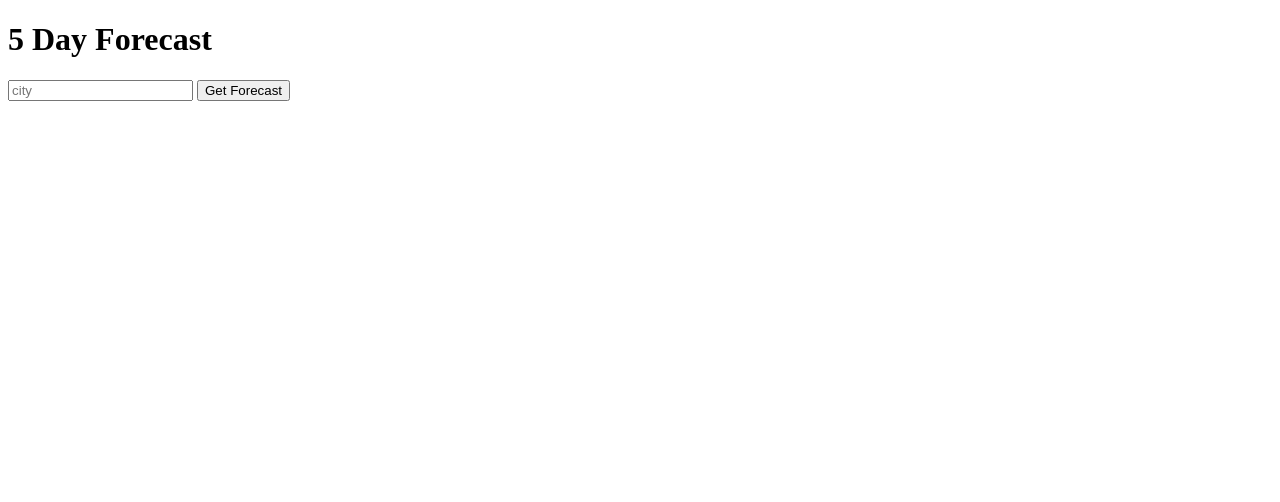
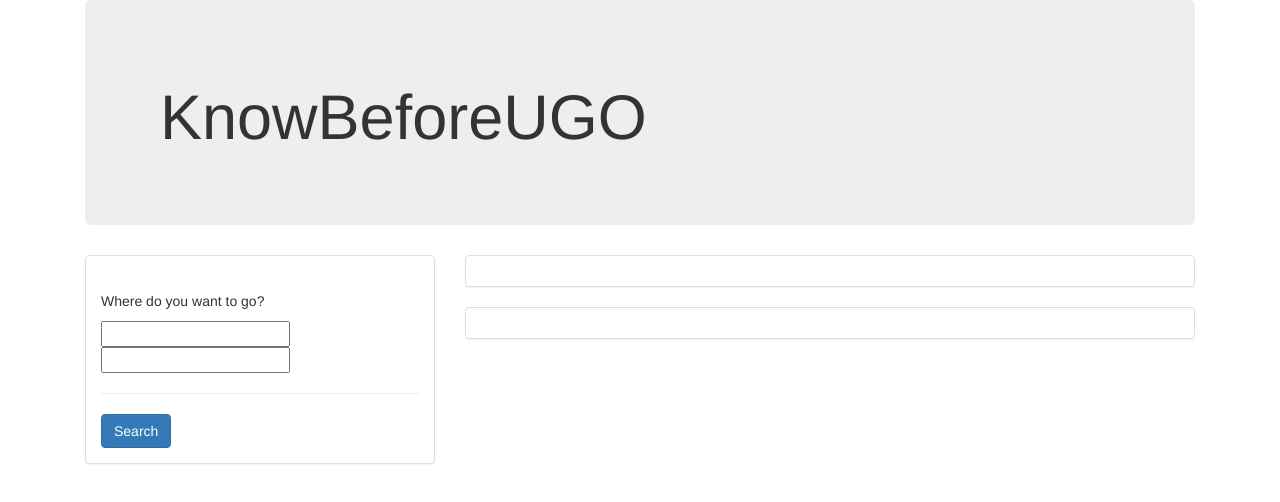
Before and after one commit to emmapankey/KnowBeforeUGO, a plain HTML site: page index.html in a window 1280 px wide. Drawn offline with nearby package versions, Linux system fonts and the light colour scheme; no server answers; files whose address does not match are found by name.

Commit message:
pushing initial changes to index file

```diff
--- a/index.html
+++ b/index.html
@@ -1,31 +1,71 @@
 <!DOCTYPE html>
-<html>
+<html lang="en">
+
 <head>
 	<meta charset="UTF-8">
-	<title>Forecast</title>
-	<link rel="stylesheet" type="text/css" href="assets/reset.css">
-	<link rel="stylesheet" type="text/css" href="assets/style.css">
-	<link href='http://fonts.googleapis.com/css?family=Lato:400,700|Montserrat|Comfortaa' rel='stylesheet' type='text/css'>
+	<meta name="viewport" content="width=device-width, initial-scale=1.0">
+	<meta http-equiv="X-UA-Compatible" content="ie=edge">
+	<title>KnowBeforeUGO</title>
+
+	<script src="https://cdnjs.cloudflare.com/ajax/libs/popper.js/1.11.0/umd/popper.min.js" integrity="sha384-b/U6ypiBEHpOf/4+1nzFpr53nxSS+GLCkfwBdFNTxtclqqenISfwAzpKaMNFNmj4"
+	    crossorigin="anonymous"></script>
+	<script src="https://maxcdn.bootstrapcdn.com/bootstrap/4.0.0-beta/js/bootstrap.min.js" integrity="sha384-h0AbiXch4ZDo7tp9hKZ4TsHbi047NrKGLO3SEJAg45jXxnGIfYzk4Si90RDIqNm1"
+	    crossorigin="anonymous"></script>
+	<link rel="stylesheet" href="https://maxcdn.bootstrapcdn.com/bootstrap/3.3.6/css/bootstrap.min.css">
 </head>
+
 <body>
-	<div class="nav">
-		<h1>5 Day Forecast</h1>
+
+	<div class="container">
+		<row>
+			<div class="col-md-12">
+				<div class="jumbotron" id="jumbotron">
+					<div class="panel-body">
+						<h1>KnowBeforeUGO</h1>
+					</div>
+				</div>
+			</div>
+
+		</row>
+		<div class="col-md-4">
+			<div class="panel panel-default">
+				<div class="panel-body" id=form-panel>
+					<form id="location-search">
+						<label for="location"></label>
+						<p class="instructions">Where do you want to go?</p>
+						<input type="text" id="city-input">
+						<input type="text" id="country-input">
+					</form>
+					<hr>
+					<form id="search-form">
+						<button id="search" type="search" class="btn btn-primary" value="search">Search</button>
+					</form>
+				</div>
+			</div>
+		</div>
+		<div class="col-md-8">
+			<div class="panel panel-default">
+				<div class="panel-body" id="buttons-images">
+					<div id="categories-view"></div>
+				</div>
+			</div>
+			<div class="panel panel-default">
+				<div class="panel-body" id="buttons-images">
+					<div id="gifs-appear-here">
+					</div>
+				</div>
+			</div>
+		</div>
+
 	</div>
-	<div class="citylocal">
-		<input type="text" id="city" class="inputcity" placeholder="city">
-	    <button id="buttonGetForecast" class="buttonSearch" onclick="forecast.getCity()">Get Forecast</button>
-	</div>
-	<div id="loading" class="loading" style="display:none">
-		<img src="img/loading.jpg">
-	</div>
-	<div id="noMatch" class="noMatch"></div>
-	<div id="list">
-		<table id="list_dayForecast">
-		</table>
-	</div>
+
+
+
 	<script src="http://code.jquery.com/jquery-2.1.0.js"></script>
 	<script src="javascript/forecast.js"></script>
 	<script src="javascript/tugoAPI.js"></script>
+	<link rel="stylesheet" type="text/css" href="assets/reset.css">
+	<link rel="stylesheet" type="text/css" href="assets/style.css">
+</body>
 
-</body>
 </html>
```
Also changed, not shown: 1 other file.
